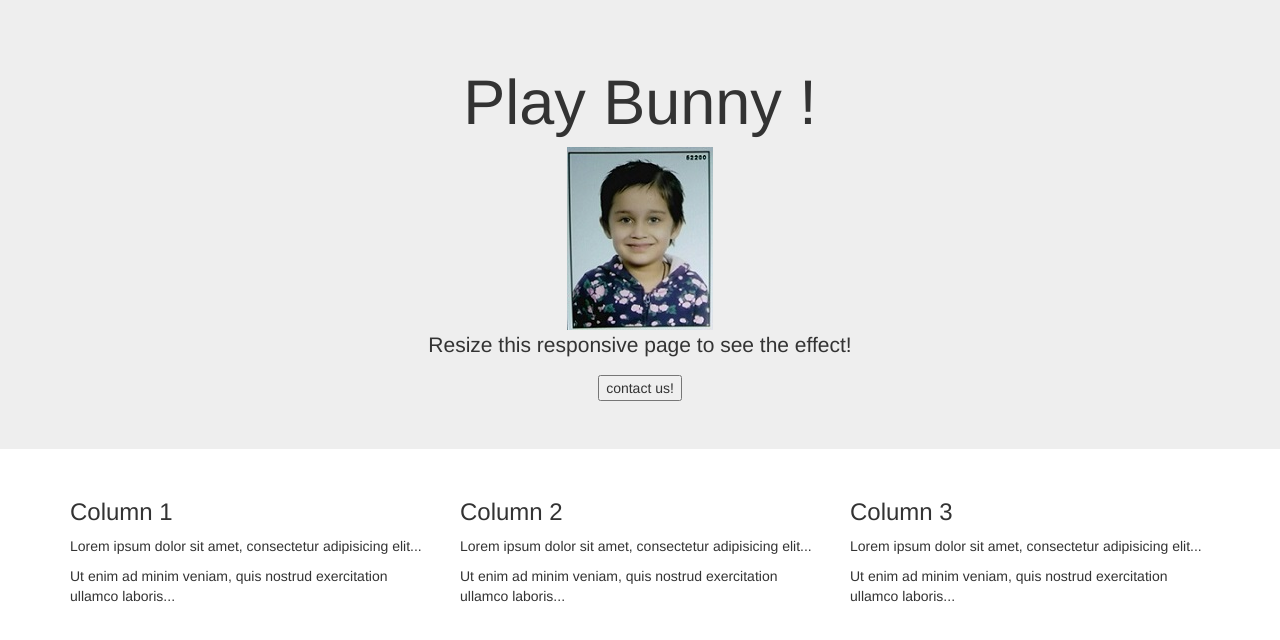
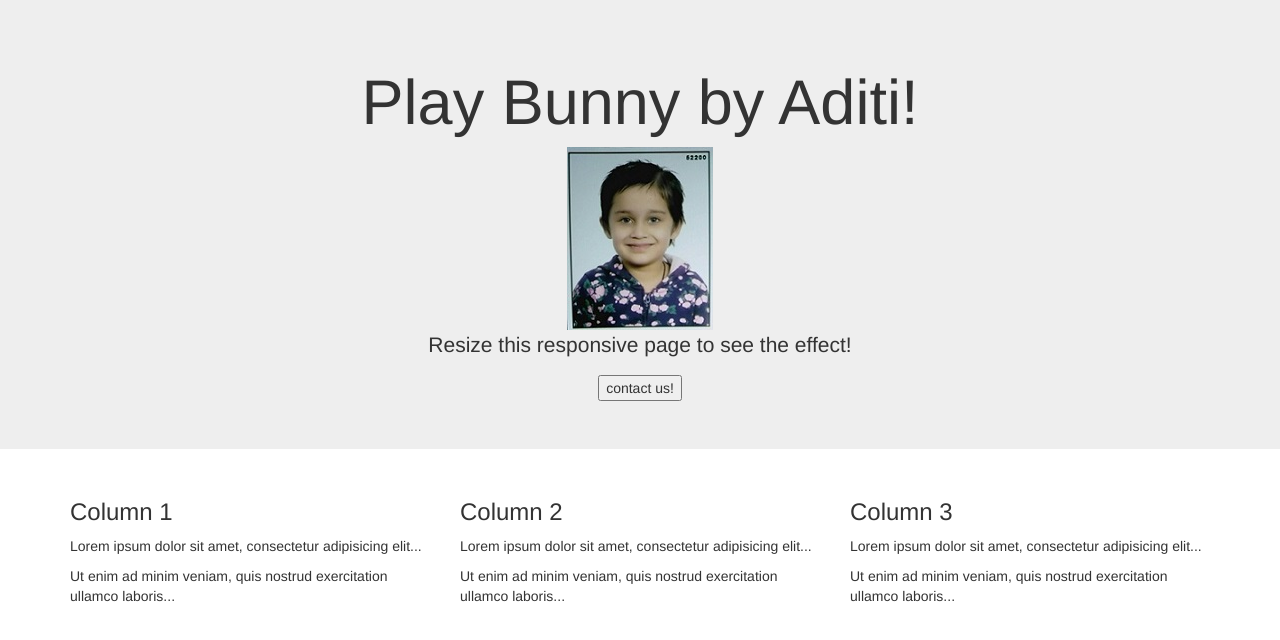
Before and after one commit to playbunny8751/playbunny, a plain HTML site: page index.html in a window 1280 px wide. Drawn offline with nearby package versions, Linux system fonts and the light colour scheme.

Commit message:
Update index.html

```diff
--- a/index.html
+++ b/index.html
@@ -1,7 +1,7 @@
 <!DOCTYPE html>
 <html lang="en">
 <head>
-  <title>alphapetboarding</title>
+  <title>Play Bunny</title>
   <meta charset="utf-8">
   <meta name="viewport" content="width=device-width, initial-scale=1">
   <link rel="stylesheet" href="https://maxcdn.bootstrapcdn.com/bootstrap/3.4.1/css/bootstrap.min.css">
@@ -11,7 +11,7 @@
 <body>
 
 <div class="jumbotron text-center">
-  <h1>Play Bunny !</h1>
+  <h1>Play Bunny by Aditi!</h1>
   <img src="./one.jpg"></img>
   <p>Resize this responsive page to see the effect!</p>
   <button> contact us!</button>
```
